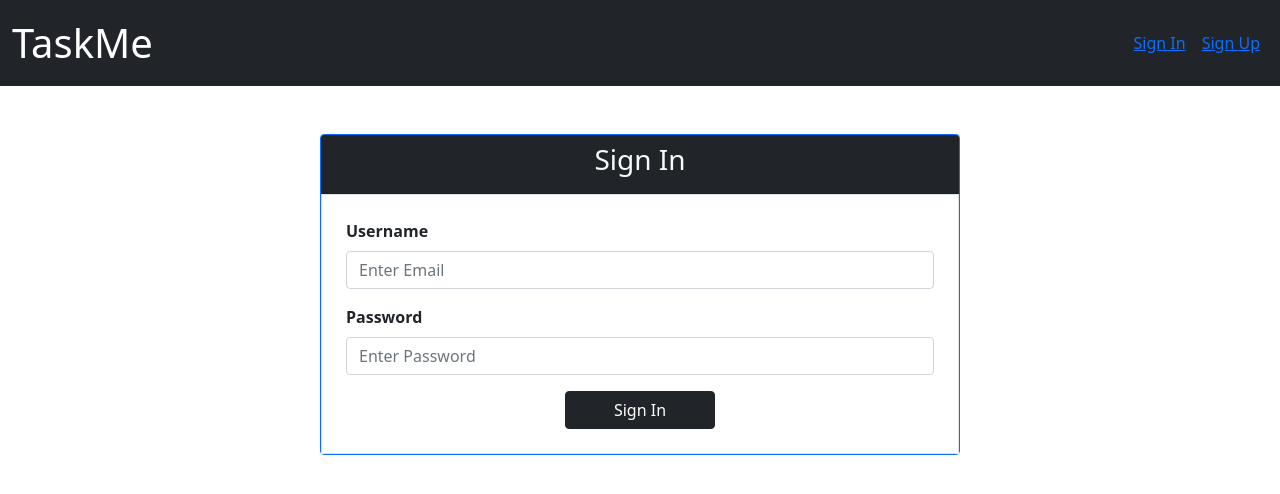
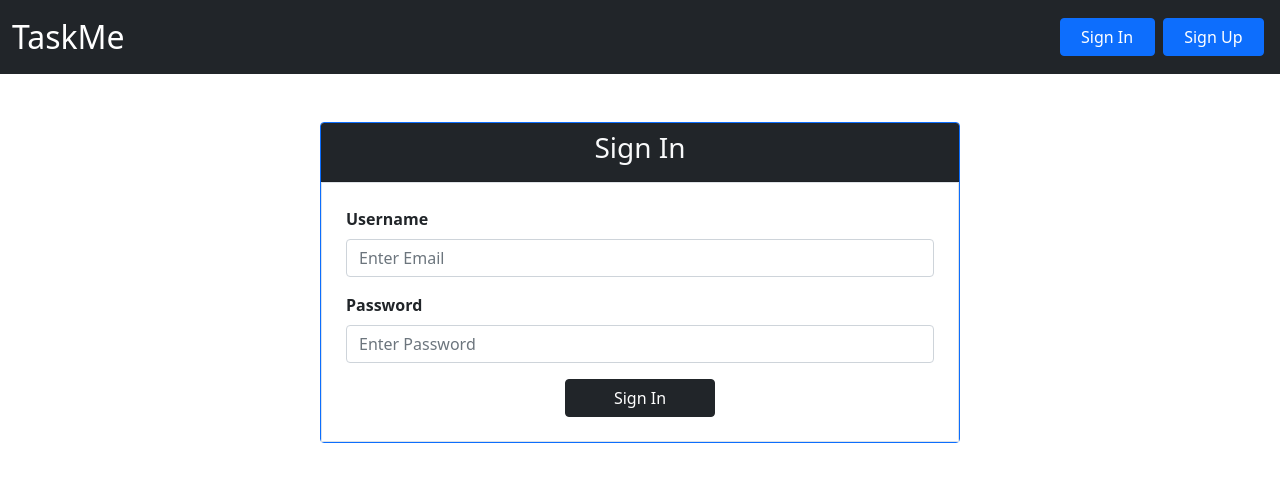
Before and after one commit to diddyjax19/Taskit-FrontEnd, a React (Create React App) app: page /signin in a window 1280 px wide. Shown: the top 494 px of the page. Built offline with nearby package versions, Linux system fonts and the light colour scheme.

Commit message:
imported style in the header.js also changes the link from href to to

```diff
--- a/src/components/Header.js
+++ b/src/components/Header.js
@@ -2,6 +2,14 @@ import React,{useState} from 'react';
 import { Navbar, Collapse, NavbarToggler } from 'reactstrap';
 import {Link, useHistory} from 'react-router-dom';
 import { isAuthenticated, signout,getEmail } from '../auth/helper';
+import styled from "styled-components";
+
+const StyledLink = styled(Link)`
+color: white;
+text-decoration: none;
+margin: 0.5px;
+position: relative;
+`;
 
 const Header = () => {
     const [isOpen, setIsOpen] = useState(false);
@@ -11,7 +19,7 @@ const Header = () => {
     return (
         <Navbar className="navbar-expand-lg navbar-dark bg-dark">
             <div className="container-fluid">
-                <Link href="/" className="navbar-brand fs-1">TaskMe</Link>
+                <Link to="/" className="navbar-brand fs-2">TaskMe</Link>
                 <NavbarToggler onClick={toggle} />
                 <Collapse isOpen={isOpen} navbar className="collapse navbar-collapse justify-content-end">
 
@@ -32,6 +40,7 @@ const Header = () => {
                                                 onClick={e => signout(() => history.push("/signin"))}
                                                 aria-current="page" >Signout</span>
 
+
                                     </li>
 
 
@@ -40,10 +49,14 @@ const Header = () => {
                             (
                                 <>
                                     <li class="nav-item">
-                                        <Link class="nav-link active" className='fs-6 p-2' aria-current="page" to="/signin">Sign In</Link>
+                                        <button type="button" class="btn btn-primary m-1">
+                                            <StyledLink class="nav-link active" className='fs-6 p-2' aria-current="page" to="/signin">Sign In</StyledLink>
+                                        </button>
                                     </li>
                                     <li class="nav-item">
-                                        <Link class="nav-link active" className='fs-6 p-2' aria-current="page" to="/signup">Sign Up</Link>
+                                        <button type="button" class="btn btn-primary m-1">
+                                            <StyledLink class="nav-link active" className='fs-6 p-2' aria-current="page" to="/signup">Sign Up</StyledLink>
+                                        </button>
                                     </li>
                                 </>
                             )
```
